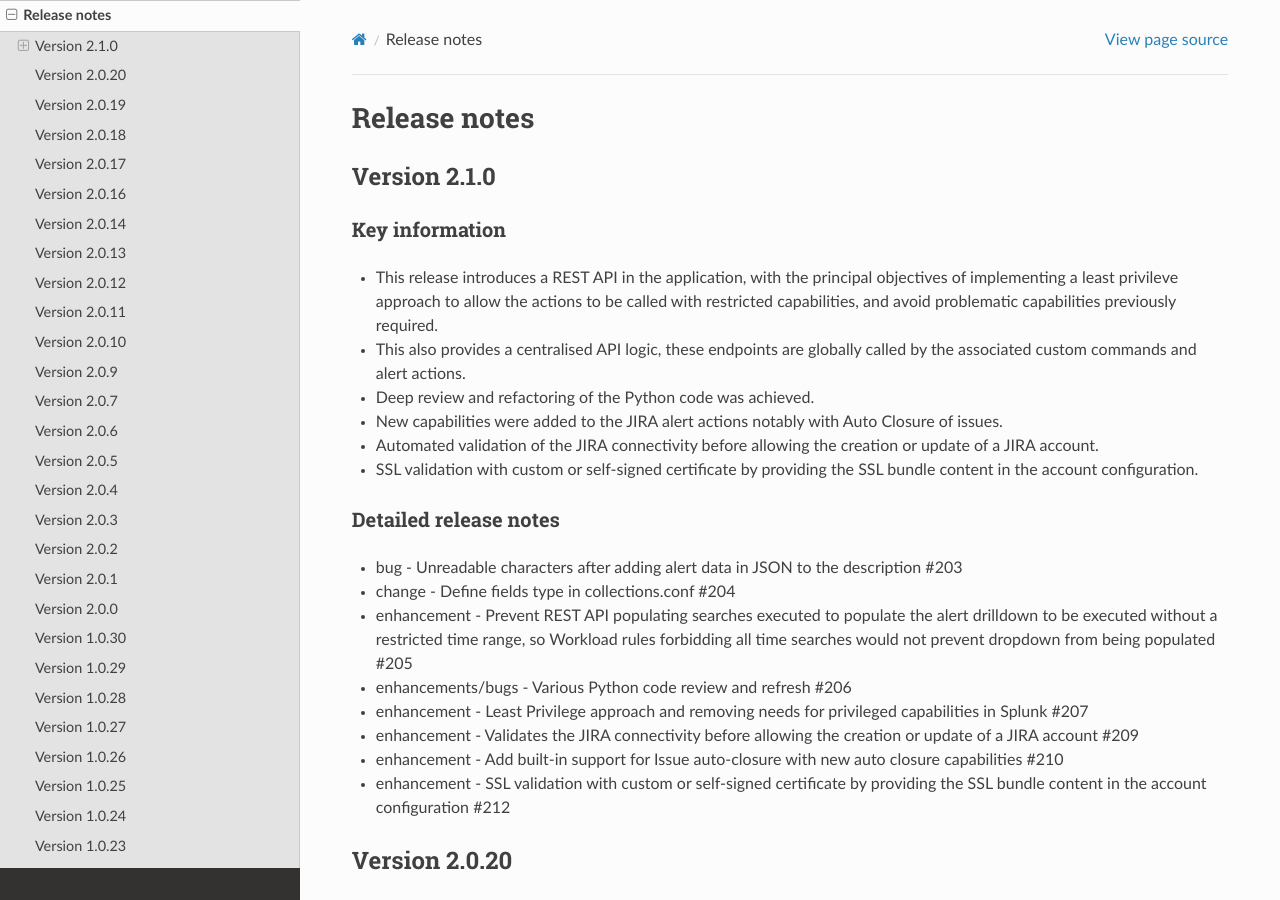
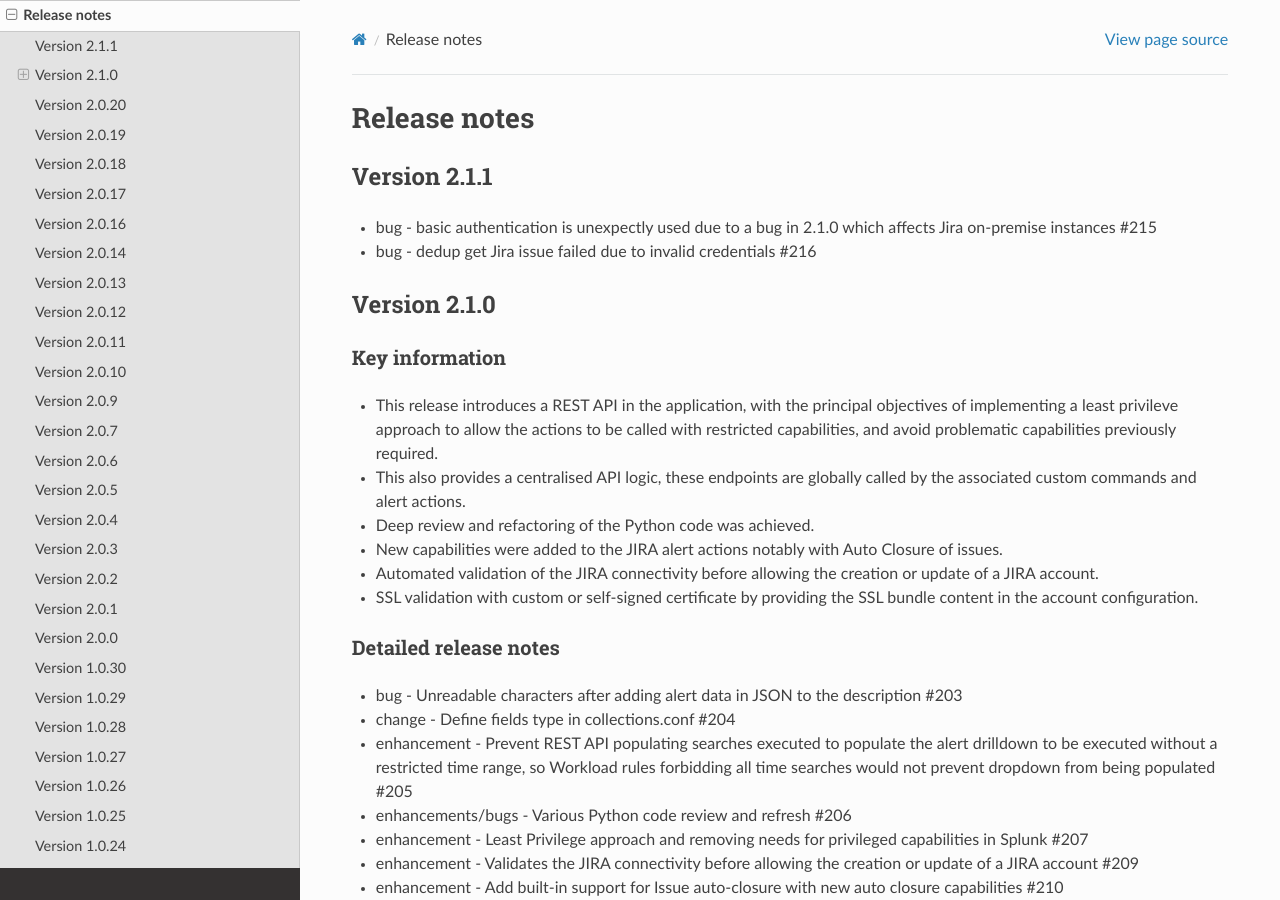
Before and after one commit to guilhemmarchand/TA-jira-service-desk-simple-addon, a Sphinx documentation site: the page built from docs/releasenotes.rst, in a window 1280 px wide and 900 px high. Built offline with Sphinx 7.4.7 and the Read the Docs theme 3.1.0, drawn with Linux system fonts in a browser that asks for light colours.

Commit message:
release notes

```diff
--- a/docs/releasenotes.rst
+++ b/docs/releasenotes.rst
@@ -1,6 +1,11 @@
 Release notes
 #############
 
+Version 2.1.1
+=============
+
+- bug - basic authentication is unexpectly used due to a bug in 2.1.0 which affects Jira on-premise instances #215
+- bug - dedup get Jira issue failed due to invalid credentials #216
 Version 2.1.0
 =============
 
```
